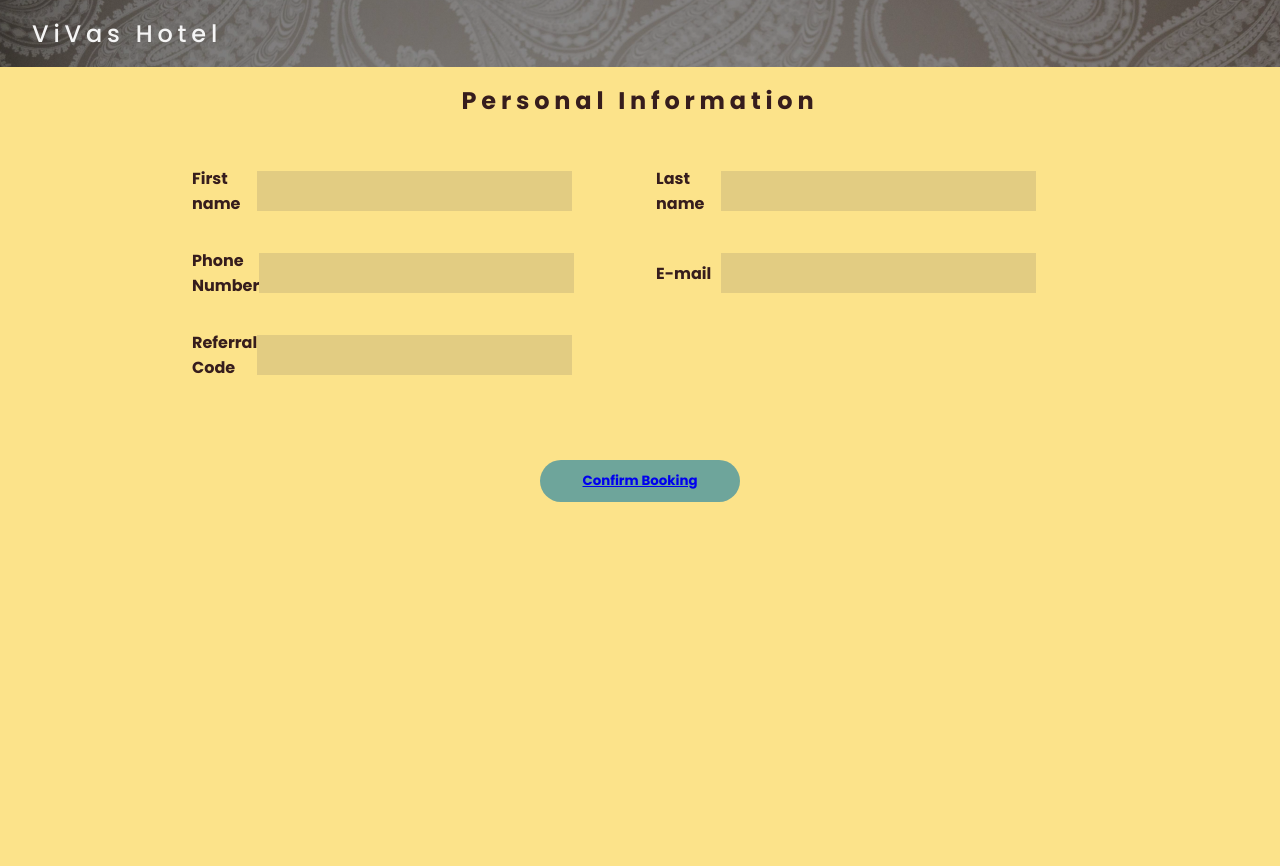
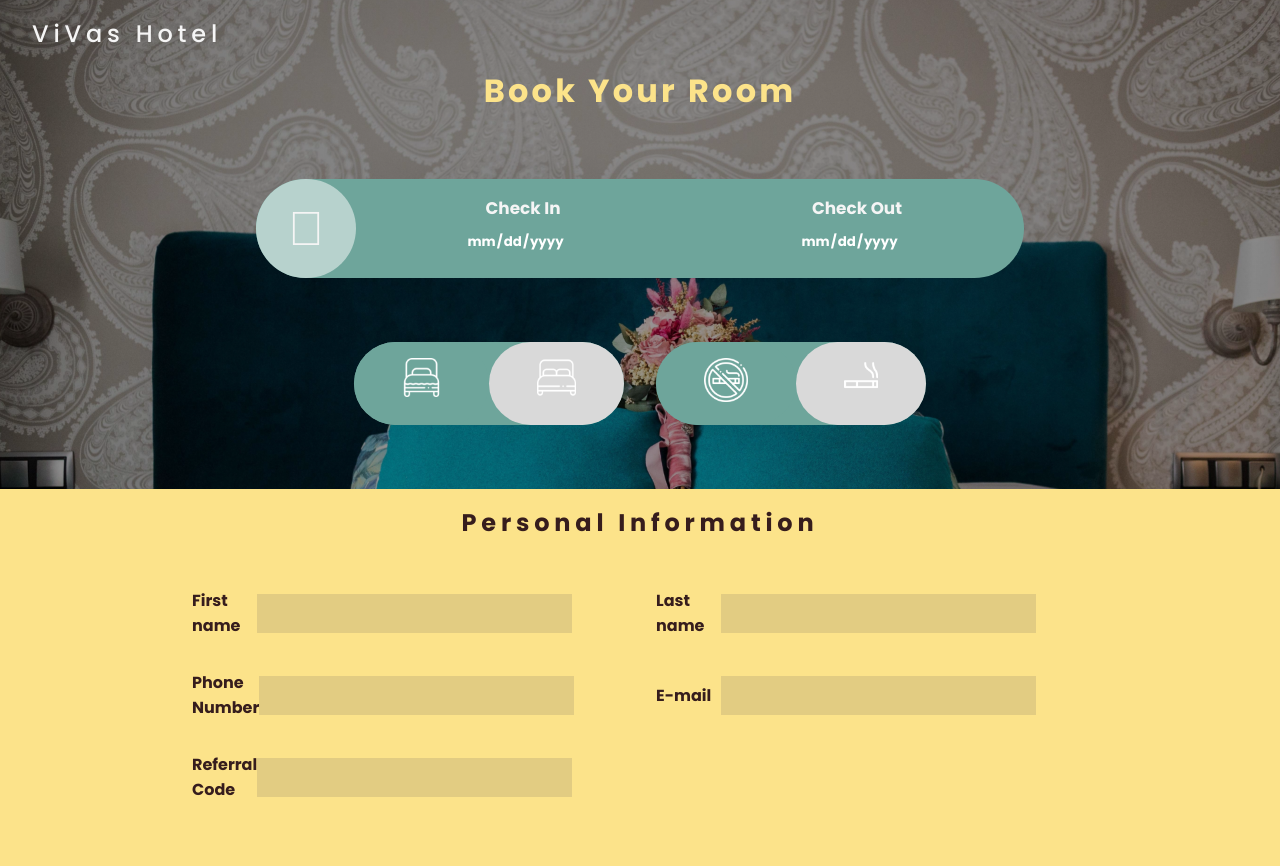
Before and after one commit to ZealinBee/hotelreservation, a web app: file pages/booking/index.html in a window 1280 px wide. Shown: the top 866 px of the page. Before the commit the page ends 502 px from the top, so only its background shows below. Run offline with its HTML, style and script files only (its server is not run), Linux system fonts and the light colour scheme; style sheets or scripts are compiled from the project's sources.

Commit message:
booking page icon updated

```diff
--- a/pages/booking/index.html
+++ b/pages/booking/index.html
@@ -22,7 +22,7 @@
     <nav>
       <h2 class="logo">ViVas Hotel</h2>
     </nav>
-    <!-- <form action="submit">
+    <form action="submit" class="room-type-form">
         <h1>Book Your Room</h1>
         <div class="date">
             <i class="fa-light fa-calendar-days calendar-icon"></i>
@@ -34,15 +34,26 @@
             </div>
 
         </div>
-        <div class="option-selectors">
-            <div class="single-bed-option-wrapper">
+        <div class="option-selector-wrapper">
+          <div class="option-selectors">
+            <div class="single-bed-option">
                 <img src="../../images/single-bed.png" alt="" id="single-bed-option">
             </div>
-            <div class="double-bed-option-wrapper">
+            <div class="double-bed-option">
                 <img src="../../images/double-bed.png" alt="" id="double-bed-option">
             </div>
         </div>
-      </form> -->
+        <div class="option-selectors">
+            <div class="non-smoking-option">
+                <img src="../../images/non-smoking.png" alt="" id="single-bed-option">
+            </div>
+            <div class="smoking-option">
+                <img src="../../images/smoking.png" alt="" id="double-bed-option">
+            </div>
+        </div>
+        </div>
+
+      </form>
     <section class="personal-details">
       <h2>Personal Information</h2>
       <form action="" class="personal-details-form">
--- a/styles/booking.css
+++ b/styles/booking.css
@@ -48,22 +48,30 @@ h1 {
   align-self: center;
 }
 
-.option-selectors {
+.option-selector-wrapper {
+  display: flex;
+  justify-content: center;
+  margin-top: 4rem;
+  margin-bottom: 4rem;
+}
+.option-selector-wrapper .option-selectors {
+  margin: 0 1rem;
   position: relative;
   display: flex;
   background-color: #6EA59B;
   justify-content: space-between;
-  width: 300px;
+  width: 270px;
   border-radius: 5rem;
   cursor: pointer;
 }
-.option-selectors .single-bed-option-wrapper {
+.option-selector-wrapper .option-selectors .single-bed-option,
+.option-selector-wrapper .option-selectors .non-smoking-option {
   background-color: #6EA59B;
   border-radius: 5rem;
   padding: 1rem 3rem;
-  border: 1px red solid;
 }
-.option-selectors .double-bed-option-wrapper {
+.option-selector-wrapper .option-selectors .double-bed-option,
+.option-selector-wrapper .option-selectors .smoking-option {
   background-color: #D9D9D9;
   border-radius: 5rem;
   padding: 1rem 3rem;
--- a/styles/booking.scss
+++ b/styles/booking.scss
@@ -49,24 +49,32 @@ h1 {
   }
 }
 
+.option-selector-wrapper {
+  display:flex;
+  justify-content: center;
+  margin-top:4rem;
+  margin-bottom:4rem;
   .option-selectors {
+    margin: 0 1rem;
     position: relative;
     display: flex;
     background-color: $accent-color-dark;
     justify-content: space-between;
-  width: 300px;
+    width: 270px;
     border-radius: 5rem;
     cursor: pointer;
-  .single-bed-option-wrapper {
+    .single-bed-option,
+    .non-smoking-option{
       background-color: $accent-color-dark;
       border-radius: 5rem;
       padding: 1rem 3rem;
-    border: 1px red solid;
     }
-  .double-bed-option-wrapper {
+    .double-bed-option,
+    .smoking-option {
       background-color: $dark-gray;
       border-radius: 5rem;
       padding: 1rem 3rem;
+    }
   }
 }
 
@@ -102,7 +110,7 @@ h1 {
   }
   .button-wrapper {
     width: 100%;
-    display:flex;
+    display: flex;
     justify-content: center;
     .confirm-booking-button {
       background: $accent-color-dark;
```
Also changed, not shown: images/non-smoking.png (added), images/smoking.png (added). Lines whose indentation alone changed are shown as unchanged.
